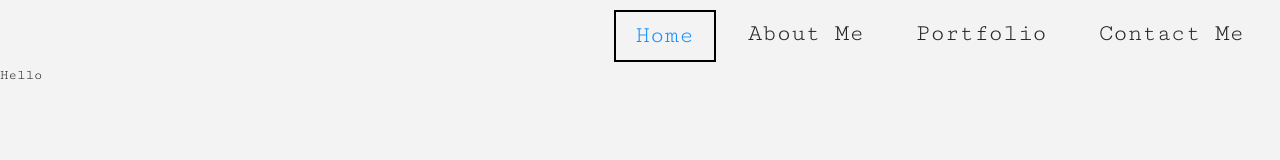
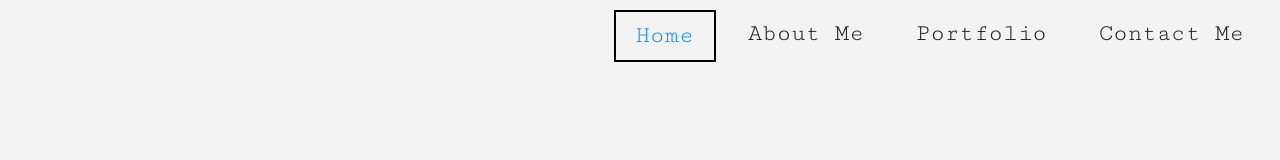
Before and after one commit to kvs1995/React-Portfolio, a React (Create React App) app: page / in a window 1280 px wide. Shown: the top 160 px of the page. Built offline with nearby package versions, Linux system fonts and the light colour scheme.

Commit message:
fixed routing

```diff
--- a/src/App.js
+++ b/src/App.js
@@ -19,14 +19,14 @@ import ContactMe from './components/contactme/ContactMe';
 
 export default function App() {
 
-  const [clicked, setClicked]= useState('home')
+  const [clicked, setClicked]= useState('react-portfolio')
 
   return (
       <Layout className="site-layout entire-page">
         <NavHeader clicked={clicked} setClicked={setClicked}/>
         <Layout className="background">
           <Routes>
-          { clicked === "home" ? <Route path='/' element={<Home />}></Route>
+          { clicked === "react-portfolio" ? <Route path='react-portfolio' element={<Home />}></Route>
           : clicked === "about-me" ? <Route path='bio'  element={<AboutMe />}></Route>
           : clicked === "portfolio" ?<Route path='portfolio' element={<Portfolio />}></Route>
           : <Route path='contact' element={<ContactMe />}></Route>}
--- a/src/components/navheader/NavHeader.js
+++ b/src/components/navheader/NavHeader.js
@@ -17,8 +17,8 @@ export default function NavHeader({ clicked, setClicked }) {
     <Header className="site-layout-background custom-header" style={{padding: 0}}>
       <Menu className ="nav-menu" onClick={(e) => {setClicked(e.key); console.log('to the', e.key, 'section we go')}} selectedKeys={[clicked]} mode="horizontal">
 
-        <Menu.Item key="home">
-          <Link to="/">
+        <Menu.Item key="react-portfolio">
+          <Link to="/react-portfolio">
             Home
           </Link>
         </Menu.Item>
--- a/src/components/navheader/navheader.css
+++ b/src/components/navheader/navheader.css
@@ -40,23 +40,10 @@
   margin: -1px 6px;
 }
 
-.nav-menu li a:hover {
-  border-bottom: none;
 
-}
 .ant-menu-horizontal > .ant-menu-item::after, .ant-menu-horizontal > .ant-menu-submenu::after {
   border-bottom: none !important;
 }
-
-
-/* .ant-menu-horizontal:not(.ant-menu-dark) > .ant-menu-item:hover::after, .ant-menu-horizontal:not(.ant-menu-dark) > .ant-menu-submenu:hover::after, .ant-menu-horizontal:not(.ant-menu-dark) > .ant-menu-item-active::after, .ant-menu-horizontal:not(.ant-menu-dark) > .ant-menu-submenu-active::after, .ant-menu-horizontal:not(.ant-menu-dark) > .ant-menu-item-open::after, .ant-menu-horizontal:not(.ant-menu-dark) > .ant-menu-submenu-open::after, .ant-menu-horizontal:not(.ant-menu-dark) > .ant-menu-item-selected::after, .ant-menu-horizontal:not(.ant-menu-dark) > .ant-menu-submenu-selected::after {
-  border-bottom: none;
-  border: 2px solid black !important;
-} */
-/* .nav-menu li a.active {
-  border: 2px solid black !important;
-  color: black !important;
-} */
 
  .ant-menu-item-selected{
   /* padding: 10px; */
```
